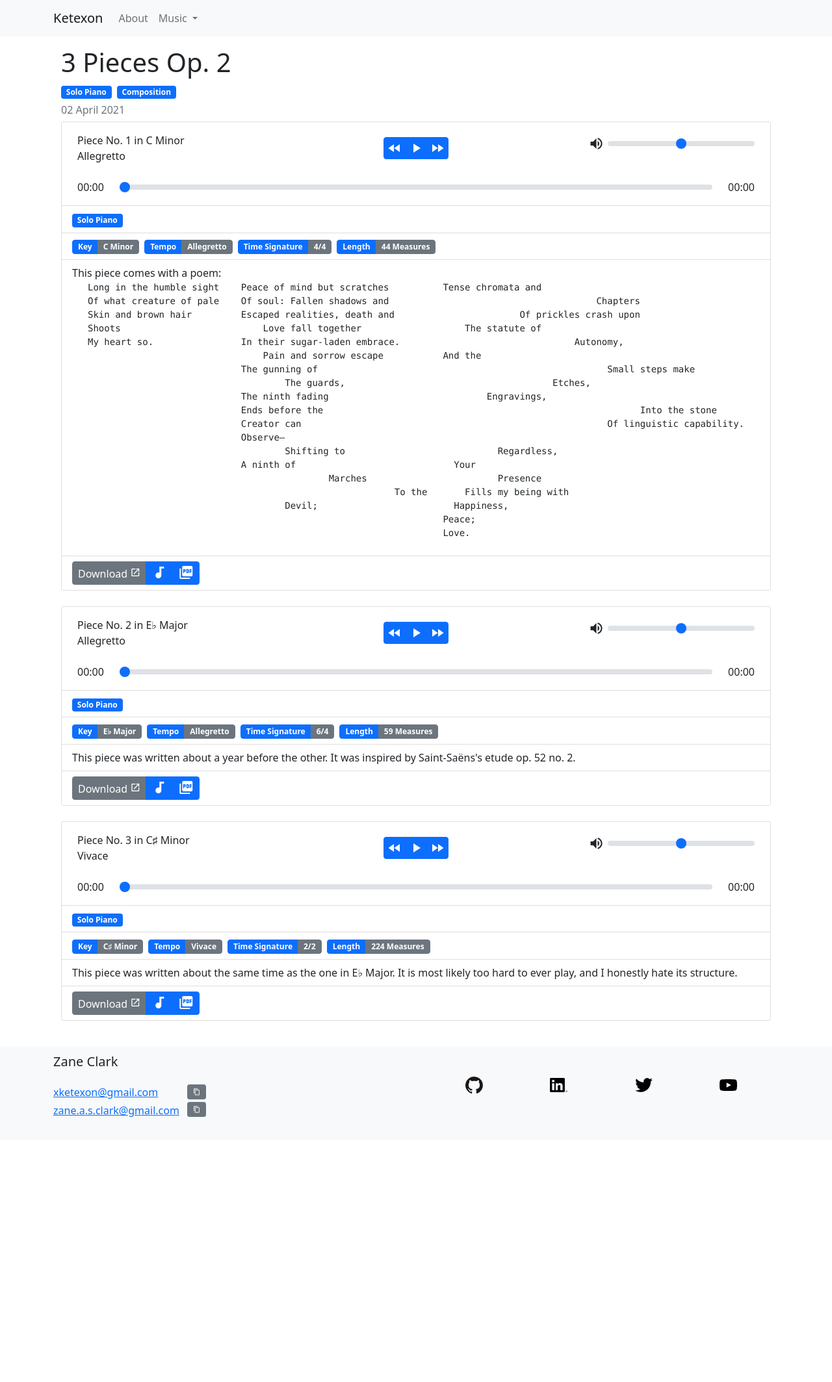
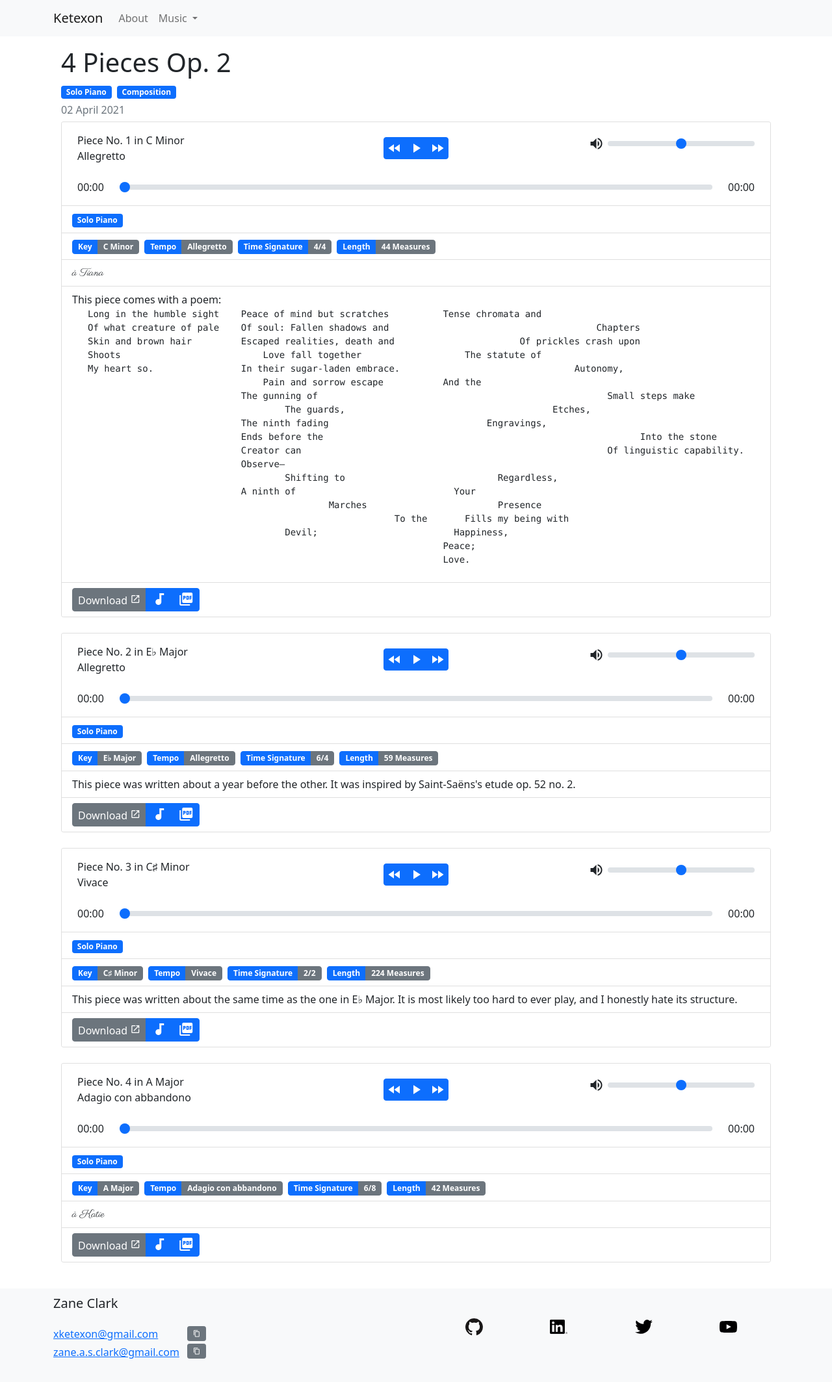
Before and after one commit to ketexon/ketexon.github.io_source, a Jekyll site: the page built from collections/_composition/2021-04-02-pieces-op-2.md, in a window 1280 px wide. Shown: the whole page at 65% size. Built offline with Jekyll 4.4.1, drawn with Linux system fonts in a browser that asks for light colours; before the commit the page ends 1755 px from its top, so only the background shows below that.

Commit message:
added parisienne font + dedication option + renamed pieces op 2 file

```diff
--- a/_layouts/pieces.html
+++ b/_layouts/pieces.html
@@ -87,6 +87,11 @@ layout: default
 							<button class="pe-none btn btn-secondary badge bg-secondary px-2 py-1">{{info.value}}</button>
 						</div>
                 	{%- endfor -%}
+				</li>
+				{%- endif -%}
+				{%- if piece.dedication -%}
+				<li class="list-group-item font-script">
+					&agrave; {{ piece.dedication }}
 				</li>
 				{%- endif -%}
 				{%- if piece.description -%}
--- a/_sass/main/_main.scss
+++ b/_sass/main/_main.scss
@@ -72,3 +72,7 @@
   		font-feature-settings: 'liga';
 	}
 }
+
+.font-script {
+	font-family: "Parisienne";
+}
--- a/collections/_composition/2021-04-02-pieces.md
+++ b/collections/_composition/2021-04-02-pieces-op-2.md
@@ -1,6 +1,6 @@
 ---
 layout: pieces
-title: "3 Pieces Op. 2"
+title: "4 Pieces Op. 2"
 opus: 2
 tags:
  - Solo Piano
@@ -75,6 +75,7 @@ pieces:
       </pre>
       </div>
       </div>
+    dedication: Tiana
     file: "/assets/music/pieces op 2/Piece in C Minor.mp3"
     pdf: "/assets/music/pieces op 2/Piece in C Minor.pdf"
 
@@ -107,4 +108,18 @@ pieces:
     description: "This piece was written about the same time as the one in E&#9837; Major. It is most likely too hard to ever play, and I honestly hate its structure."
     file: "/assets/music/pieces op 2/Piece in C Sharp Minor.mp3"
     pdf: "/assets/music/pieces op 2/Piece in C Sharp Minor.pdf"
+
+  - title: "Piece No. 4"
+    key: "A Major"
+    tempo: "Adagio con abbandono"
+    tags:
+     - "Solo Piano"
+    info:
+     - key: Time Signature
+       value: 6/8
+     - key: Length
+       value: 42 Measures
+    dedication: Katie
+    file: "/assets/music/pieces op 2/Piece in A Major.mp3"
+    pdf: "/assets/music/pieces op 2/Piece in A Major.pdf"
 ---
```
Also changed, not shown: 2 other files.
